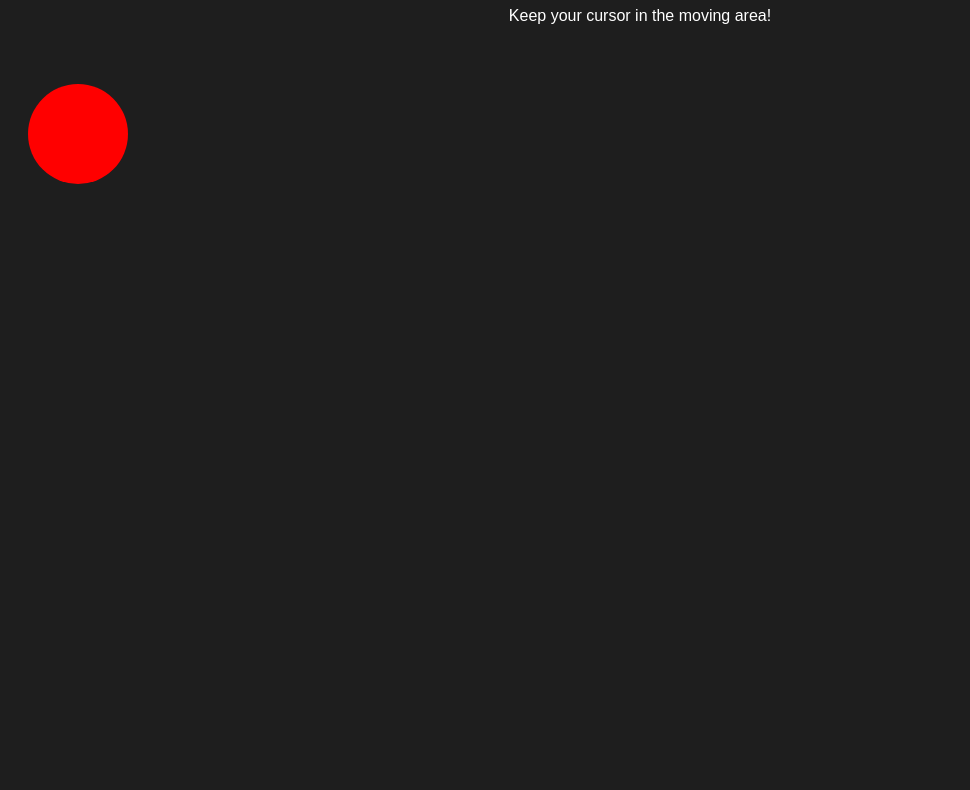
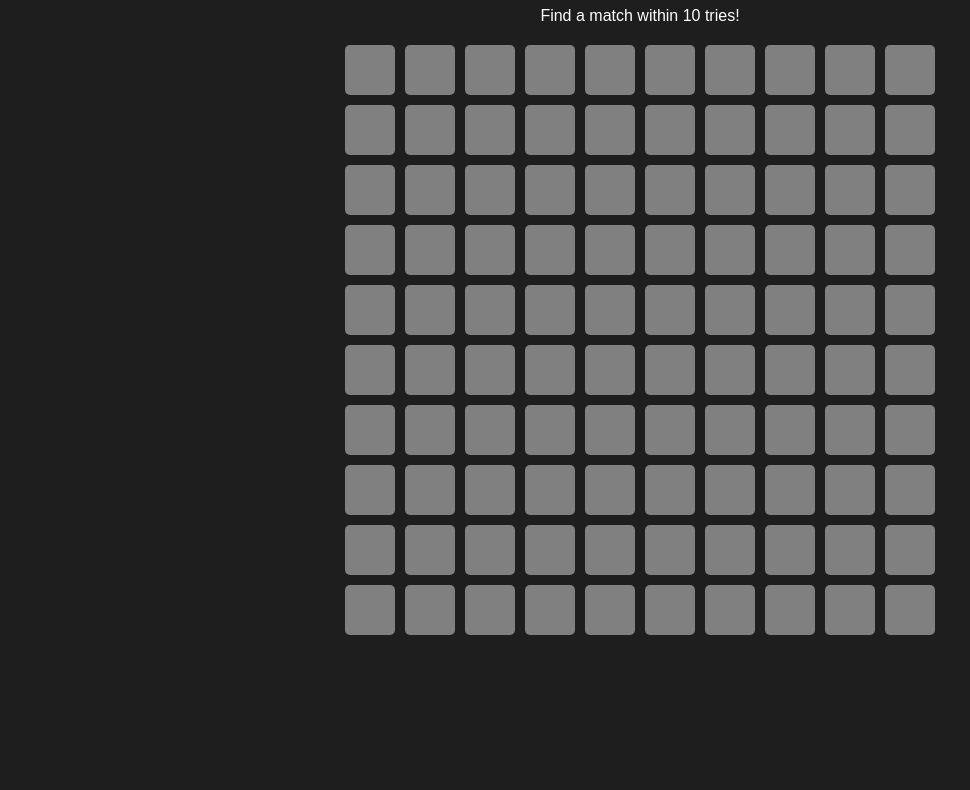
Before and after one commit to TurboMcAwesome21/Cursor-Game, a plain HTML site: page index.html in a window 1280 px wide. Shown: the part 73-863 px from the top of the page, without its empty margins (0-970 px from the left). After the commit the page ends 800 px from the top, so only its background shows below. Drawn offline with Linux system fonts and the light colour scheme.

Commit message:
Update index.html

```diff
--- a/index.html
+++ b/index.html
@@ -3,121 +3,91 @@
 <head>
     <meta charset="UTF-8">
     <meta name="viewport" content="width=device-width, initial-scale=1.0">
-    <title>Mouse Tracking Challenge</title>
+    <title>Matching Game</title>
     <style>
         body {
             font-family: Arial, sans-serif;
             text-align: center;
             background-color: #1e1e1e;
             color: white;
-            overflow: hidden;
         }
-        #gameArea {
-            width: 100vw;
-            height: 100vh;
-            position: relative;
+        #gameBoard {
+            display: grid;
+            grid-template-columns: repeat(10, 50px);
+            gap: 10px;
+            justify-content: center;
+            margin-top: 20px;
         }
-        #target {
-            width: 100px;
-            height: 100px;
-            background-color: red;
-            position: absolute;
-            top: 50%;
-            left: 50%;
-            transform: translate(-50%, -50%);
-            border-radius: 50%;
+        .cell {
+            width: 50px;
+            height: 50px;
+            background-color: gray;
+            display: flex;
+            align-items: center;
+            justify-content: center;
+            font-size: 24px;
+            cursor: pointer;
+            border-radius: 5px;
+        }
+        .flipped {
+            background-color: white;
+            color: black;
         }
     </style>
 </head>
 <body>
-    <h1>Mouse Tracking Challenge</h1>
-    <p id="status">Keep your cursor inside the moving target!</p>
-    <div id="gameArea">
-        <div id="target"></div>
-    </div>
+    <h1>Impossible Matching Game</h1>
+    <p id="status">Find a match within 10 tries!</p>
+    <div id="gameBoard"></div>
 
     <script>
-        let target = document.getElementById("target");
+        const symbols = "!@#$%^&*()_+-=[]{}|;:',.<>?/".split("");
+        const boardSize = 100;
+        const cells = [];
+        let attempts = 0;
+        let firstSelection = null;
         let status = document.getElementById("status");
-        let gameActive = true;
-        let phase = 1;
-        let timer;
-        let movementInterval;
 
-        function moveTargetSlowly() {
-            movementInterval = setInterval(() => {
-                let x = parseFloat(target.style.left || "50%") + (Math.random() * 20 - 10);
-                let y = parseFloat(target.style.top || "50%") + (Math.random() * 20 - 10);
-                x = Math.max(0, Math.min(window.innerWidth - 100, x));
-                y = Math.max(0, Math.min(window.innerHeight - 100, y));
-                target.style.left = `${x}px`;
-                target.style.top = `${y}px`;
-            }, 500);
+        function createBoard() {
+            const board = document.getElementById("gameBoard");
+            for (let i = 0; i < boardSize; i++) {
+                let cell = document.createElement("div");
+                cell.classList.add("cell");
+                let symbol = symbols[i % symbols.length] + i;
+                cell.dataset.symbol = symbol;
+                cell.addEventListener("click", () => flipCell(cell));
+                board.appendChild(cell);
+                cells.push(cell);
+            }
         }
 
-        function startGame() {
-            phase = 1;
-            gameActive = true;
-            status.textContent = "Keep your cursor in the moving area!";
-            moveTargetSlowly();
+        function flipCell(cell) {
+            if (cell.classList.contains("flipped")) return;
+            cell.textContent = cell.dataset.symbol;
+            cell.classList.add("flipped");
 
-            setTimeout(() => {
-                if (gameActive) {
-                    phase = 2;
-                    status.textContent = "Now click the target within 2 seconds!";
-                    clearInterval(movementInterval);
-                    moveTargetFast();
-                    timer = setTimeout(gameOver, 2000);
+            if (!firstSelection) {
+                firstSelection = cell;
+            } else {
+                attempts++;
+                if (attempts >= 10) {
+                    endGame();
                 }
-            }, 20000);
+                setTimeout(() => {
+                    firstSelection.textContent = "";
+                    firstSelection.classList.remove("flipped");
+                    cell.textContent = "";
+                    cell.classList.remove("flipped");
+                    firstSelection = null;
+                }, 1000);
+            }
         }
 
-        function moveTargetFast() {
-            function jumpTarget() {
-                let x = Math.random() * (window.innerWidth - 100);
-                let y = Math.random() * (window.innerHeight - 100);
-                target.style.left = `${x}px`;
-                target.style.top = `${y}px`;
-            }
-            jumpTarget();
-            movementInterval = setInterval(jumpTarget, 500);
+        function endGame() {
+            status.textContent = "Don't worry, we know you tried your best. I'm sure you'll do better next time!";
         }
 
-        function gameOver() {
-            gameActive = false;
-            clearInterval(movementInterval);
-            let insults = [
-                "You wouldn’t be fit to clean the latrines at Taco Bell.",
-                "You have the reaction speed of a snail on tranquilizers.",
-                "Even a goldfish has better hand-eye coordination than you.",
-                "Your ancestors are embarrassed by this display.",
-                "NASA has confirmed: you are a failure at life."
-            ];
-            status.textContent = insults[Math.floor(Math.random() * insults.length)];
-            new Audio('https://www.soundjay.com/button/beep-07.wav').play();
-        }
-
-        target.addEventListener("mouseenter", () => {
-            if (phase === 1) {
-                clearTimeout(timer);
-            }
-        });
-
-        target.addEventListener("mouseleave", () => {
-            if (phase === 1) {
-                gameOver();
-            }
-        });
-
-        target.addEventListener("click", () => {
-            if (phase === 2) {
-                clearTimeout(timer);
-                clearInterval(movementInterval);
-                startGame();
-            }
-        });
-
-        startGame();
+        createBoard();
     </script>
 </body>
 </html>
```
